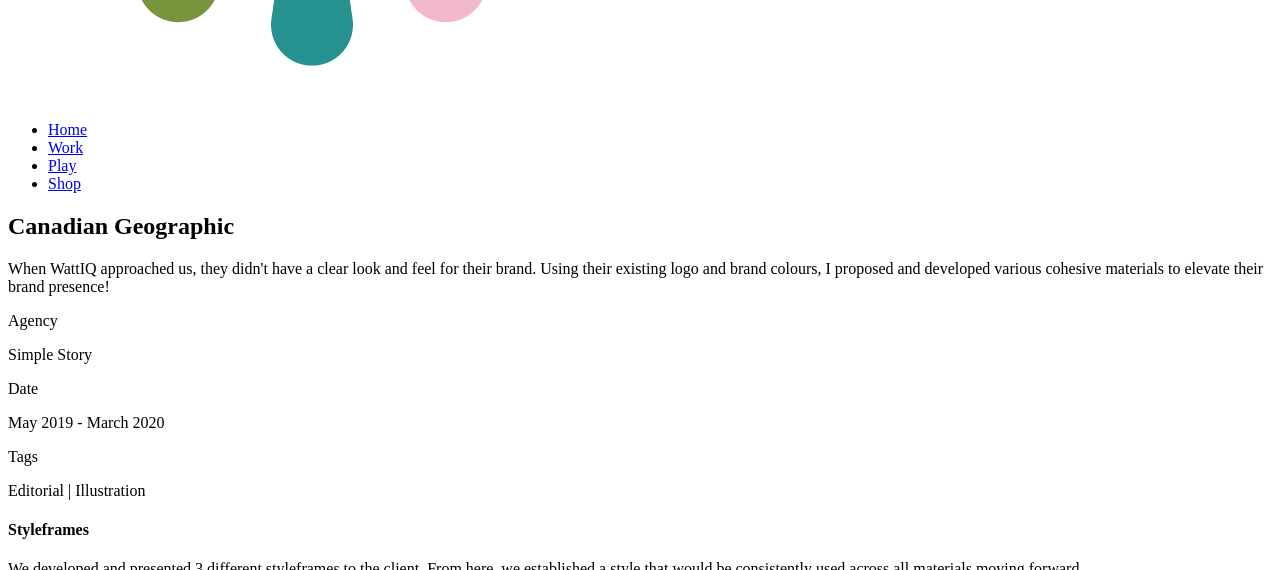
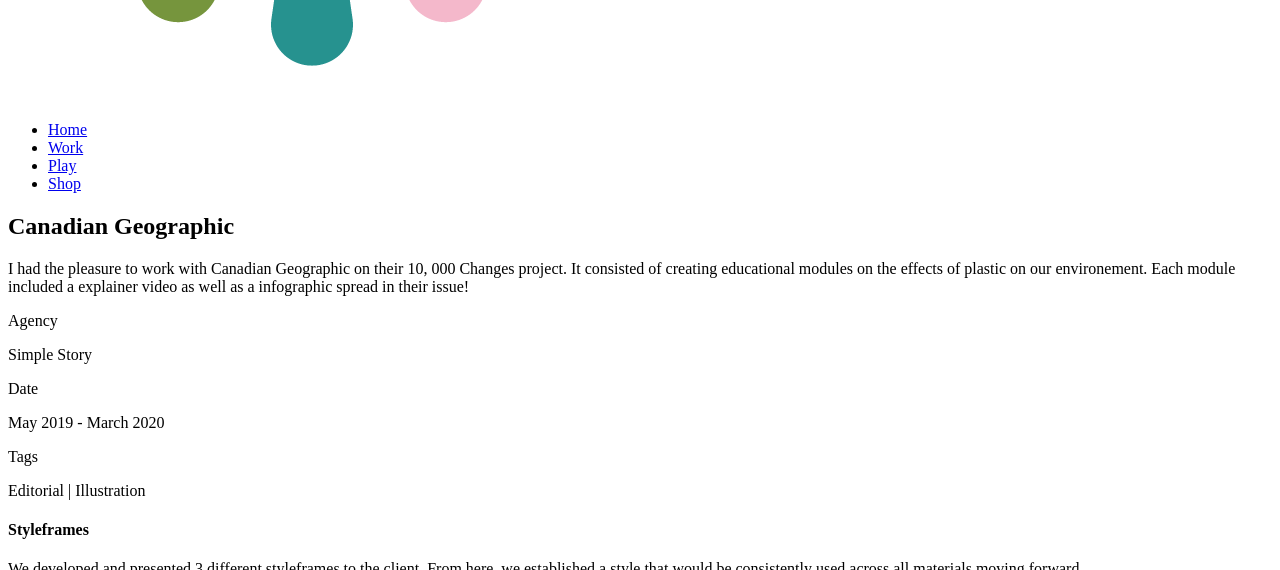
Before and after one commit to mpelletiervaillant/portfolio-website, a Jekyll site: the page built from canadian-geographic.html, in a window 1280 px wide and 900 px high, scrolled down 515 px, cut to the strip 0-570 px from the top of the window. Built offline with Jekyll 4.4.1, drawn with Linux system fonts in a browser that asks for light colours; some web fonts are replaced.

Commit message:
Update project text

```diff
--- a/_data/projects.yml
+++ b/_data/projects.yml
@@ -47,6 +47,7 @@
 - projectLink: /canimmunize
   projectTitle: CANImmunize
   projectShortDescription: Work for the mobile application CANImmunize
+  projectLongDescription: I worked on many aspects of the CANImmunize application, from mobile user experience design to promotional marketing materials.
   projectBanner: /canimmunize/canimmunize-banner.jpg
   projectHeaderImage: canimmunize-case-study-banner
   projectWebsite: www.canimmunize.ca
@@ -69,7 +70,7 @@
 - projectLink: /quilt
   projectTitle: QUILT
   projectShortDescription: Logo design for healthcare client QUILT.
-  projectLongDescription: When WattIQ approached us, they didn't have a clear look and feel for their brand. Using their existing logo and brand colours, I proposed and developed various cohesive materials to elevate their brand presence!
+  projectLongDescription: During my time at The Ottawa Hospital, I had the chance to work with many organizations like QUILT. QUILT was a newly formed group of professionals focused on better long-term care. Since they were all coming from different places, they needed a fresh brand to unify the new group!
   projectBanner: /quilt/quilt-banner.jpg
   projectHeaderImage: quilt-case-study-banner
   projectDate: May 2018
@@ -80,7 +81,7 @@
 - projectLink: /can-geo
   projectTitle: Canadian Geographic
   projectShortDescription: Layout and illustration for 10, 000 Changes project.
-  projectLongDescription: When WattIQ approached us, they didn't have a clear look and feel for their brand. Using their existing logo and brand colours, I proposed and developed various cohesive materials to elevate their brand presence!
+  projectLongDescription: I had the pleasure to work with Canadian Geographic on their 10, 000 Changes project. It consisted of creating educational modules on the effects of plastic on our environement. Each module included a explainer video as well as a infographic spread in their issue!
   projectBanner: /can-geo/cangeo-banner.jpg
   projectHeaderImage: cangeo-case-study-banner
   projectDate: May 2019 - March 2020
@@ -91,6 +92,7 @@
 - projectLink: /creative-mornings
   projectTitle: Creative Mornings Lettering
   projectShortDescription: Lettering for morning event series Creative Mornings.
+  projectLongDescription: The team at Creative Mornings Ottawa approached me to create a simple lettering piece featuring their hashtag Ottawa is Creative to spread the word and create a sense of belonging in the community.
   projectBanner: /cm/creative-mornings-banner.jpg
   projectHeaderImage: cm-case-study-banner
   projectDate: April 2019
```
Also changed, not shown: 4 other files.
